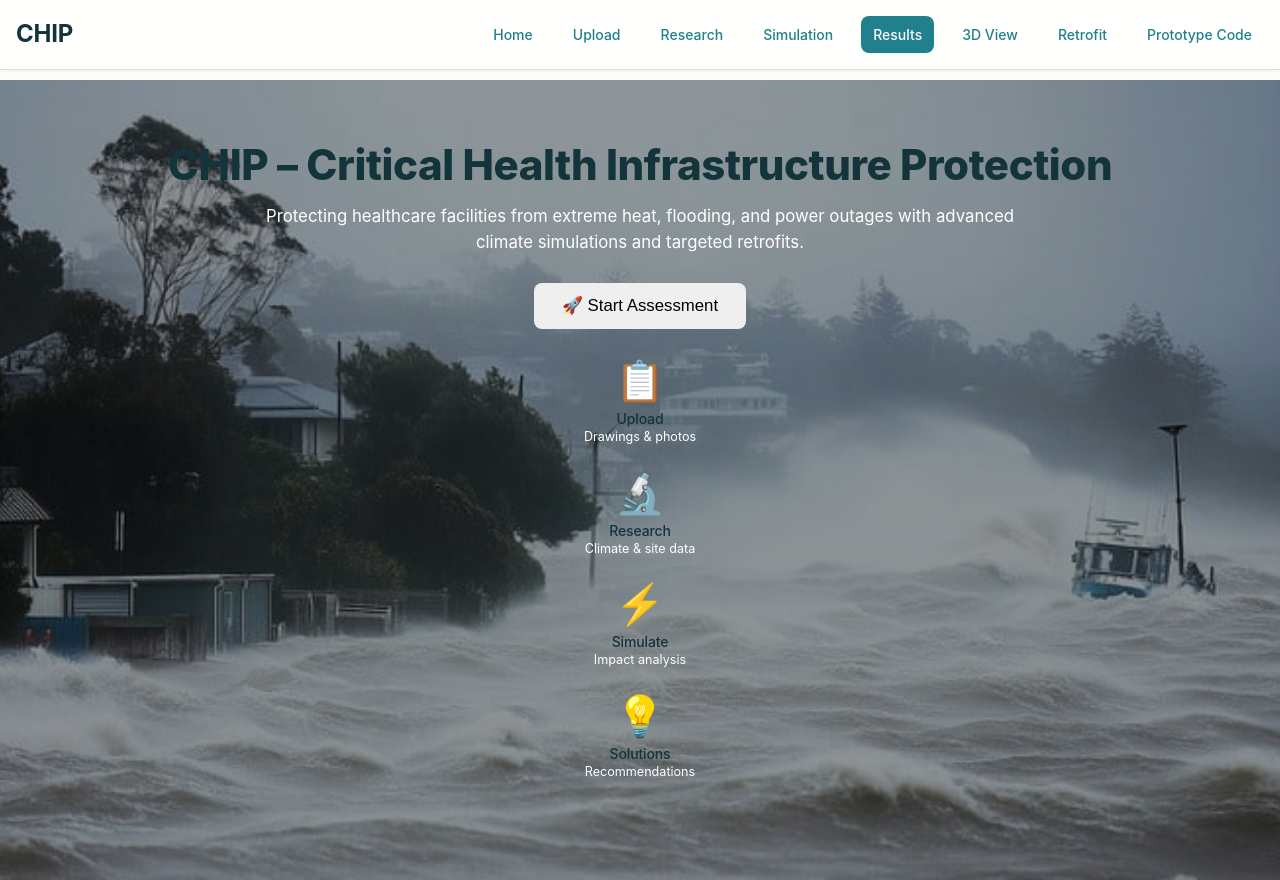
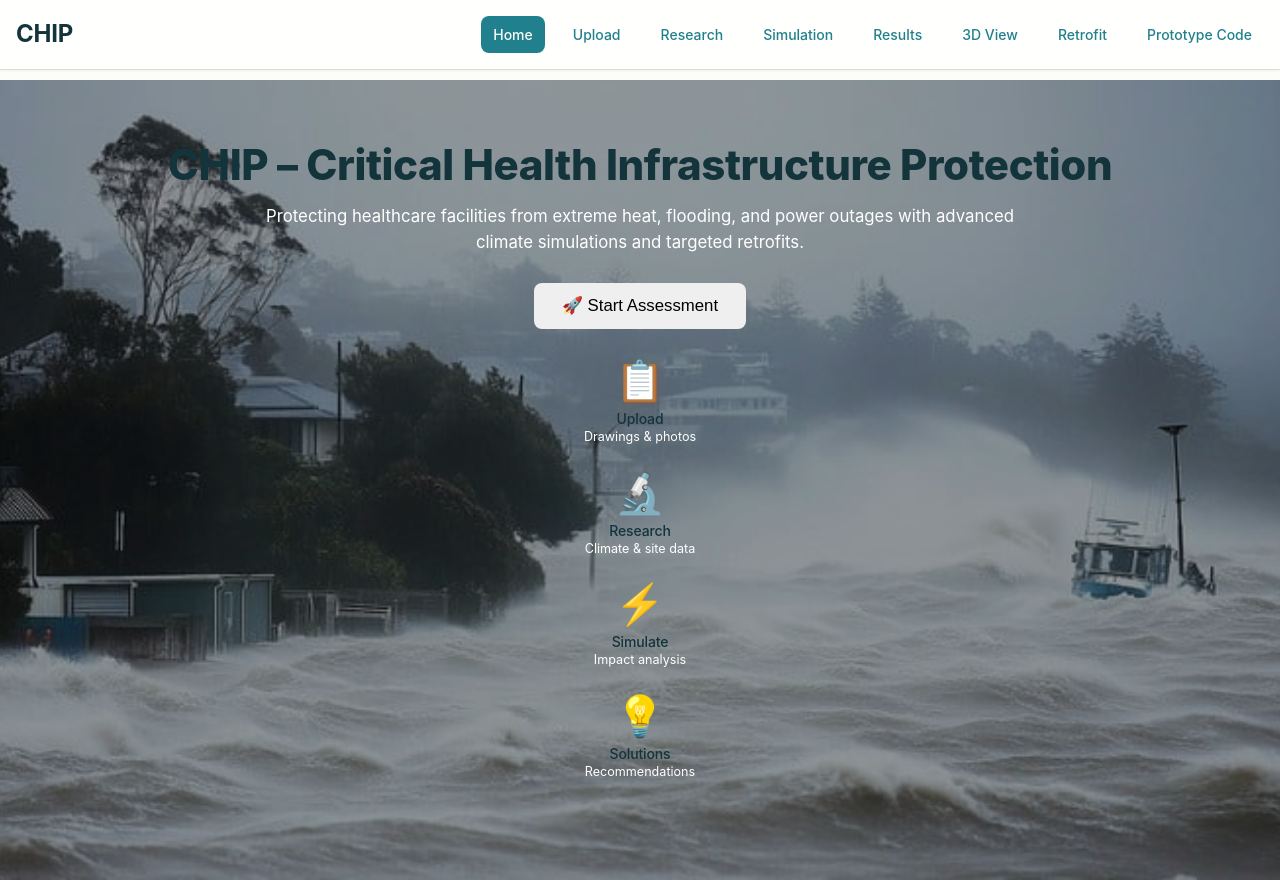
Before and after one commit to AniketClimate/CHIP, a website: page index.html in a window 1280 px wide. Drawn offline with nearby package versions, Linux system fonts and the light colour scheme; a web font is replaced by a local one.

Commit message:
Update index.html

```diff
--- a/index.html
+++ b/index.html
@@ -27,11 +27,11 @@
     <header class="container py-16 flex justify-between items-center">
       <h2 class="m-0" style="font-weight:700;">CHIP</h2>
       <nav class="flex gap-16">
-        <a href="#landing" class="">Home</a>
+        <a href="#landing" class="active">Home</a>
         <a href="#upload">Upload</a>
         <a href="#qualitative" class="">Research</a>
         <a href="#simulation" class="">Simulation</a>
-        <a href="#results" class="active">Results</a>
+        <a href="#results" class="">Results</a>
         <a href="#visualizer">3D View</a>
         <a href="#recommendations">Retrofit</a>
         <a href="#technical">Prototype Code</a>
@@ -63,7 +63,7 @@
     </p>
 
     <!-- CTA Button -->
-    <button class="btn btn-primary btn-lg" onclick="showSection('upload')" style="font-size:1.2rem; padding:0.75rem 2rem;">
+    <button class="btn btn-primary btn-lg" onclick="showSection(&#39;upload&#39;)" // style="font-size:1.2rem; padding:0.75rem 2rem;">
       🚀 Start Assessment
     </button>
 
```
